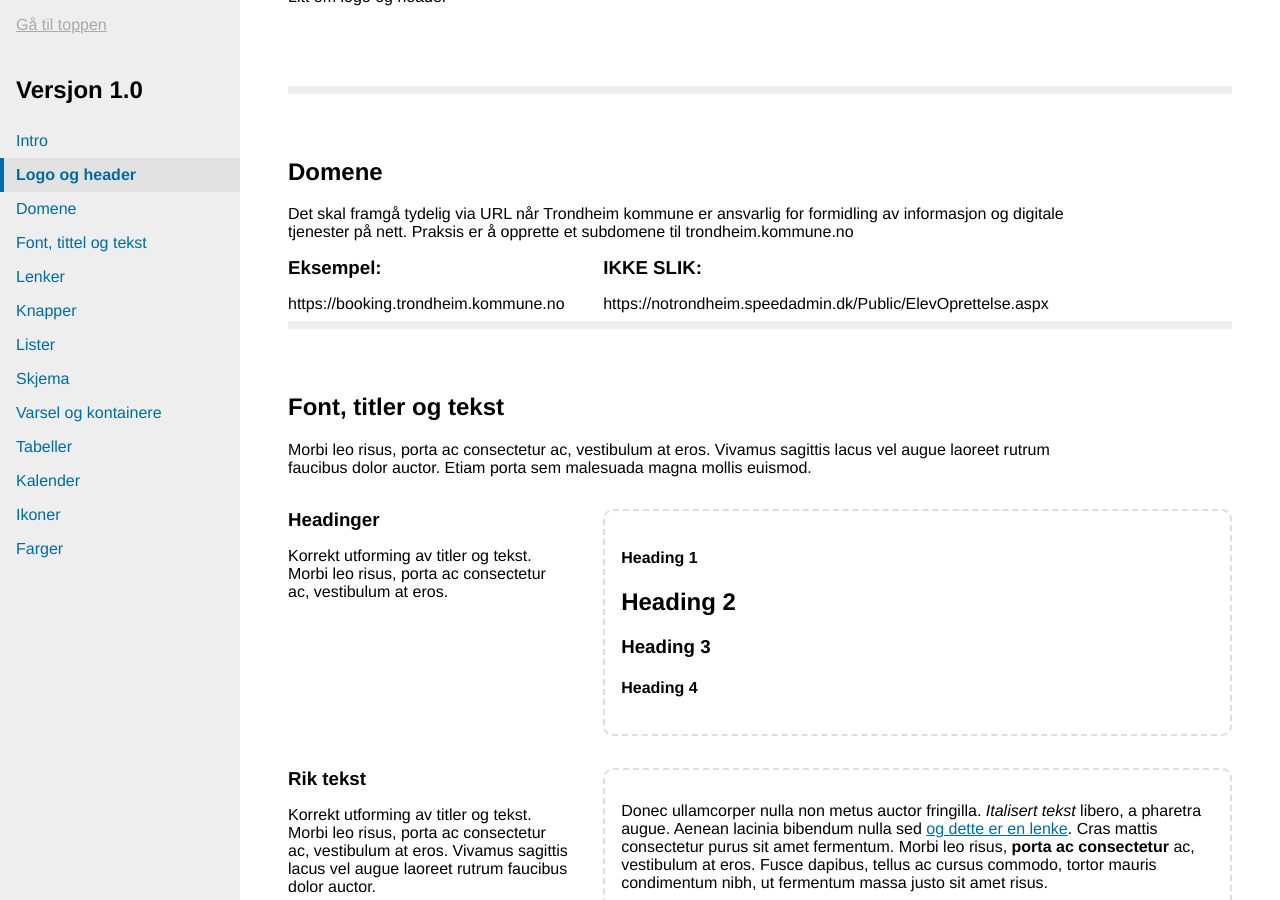
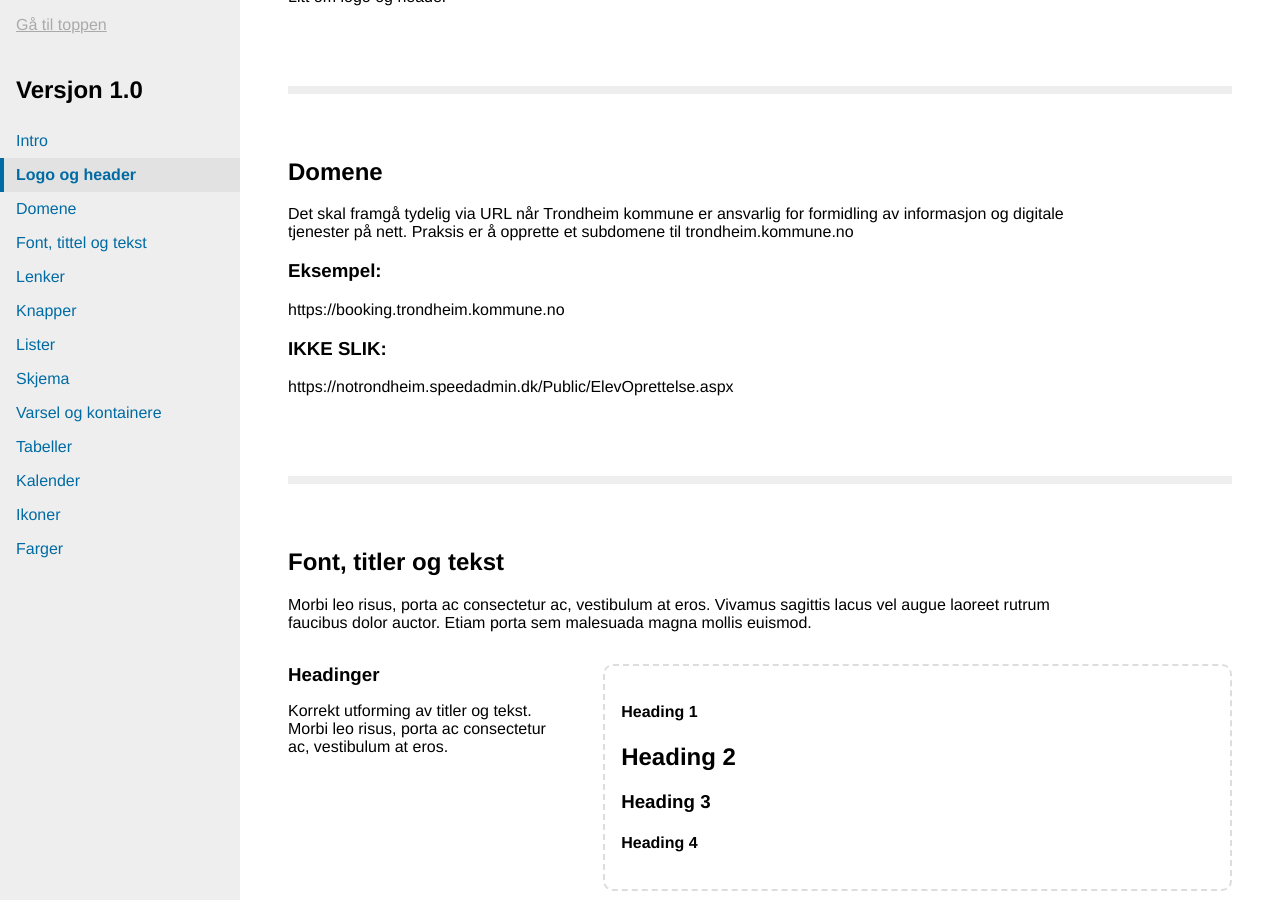
Before and after one commit to rskjonbe/styleguide, a Jekyll site: the page built from versjon/1.0/index.html, in a window 1280 px wide and 900 px high, scrolled down 464 px. Built offline with Jekyll 4.4.1, drawn with Linux system fonts in a browser that asks for light colours.

Commit message:
forenkler styling

```diff
--- a/versjon/1.0/domene.html
+++ b/versjon/1.0/domene.html
@@ -2,11 +2,11 @@
 
 <p class="chapter-lead">
   Det skal framgå tydelig via URL når Trondheim kommune er ansvarlig for formidling av informasjon og digitale tjenester på nett. Praksis er å opprette et subdomene til trondheim.kommune.no </p>
-	<div class="guide-element__meta" width='30%'>
-		<h3 class="guide-element__heading">Eksempel:</h3>
-		<p class="guide-element__description">https://booking.trondheim.kommune.no</p>
-	</div>
-<div class="guide-element__meta">
-		<h3 class="guide-element__heading">IKKE SLIK:</h3>
-		<p class="guide-element__description">https://notrondheim.speedadmin.dk/Public/ElevOprettelse.aspx</p>
-	</div>
+	<p>
+		<h3>Eksempel:</h3>
+		<p>https://booking.trondheim.kommune.no</p>
+	</p>
+<p>
+		<h3>IKKE SLIK:</h3>
+		<p>https://notrondheim.speedadmin.dk/Public/ElevOprettelse.aspx</p>
+	</p>
```
